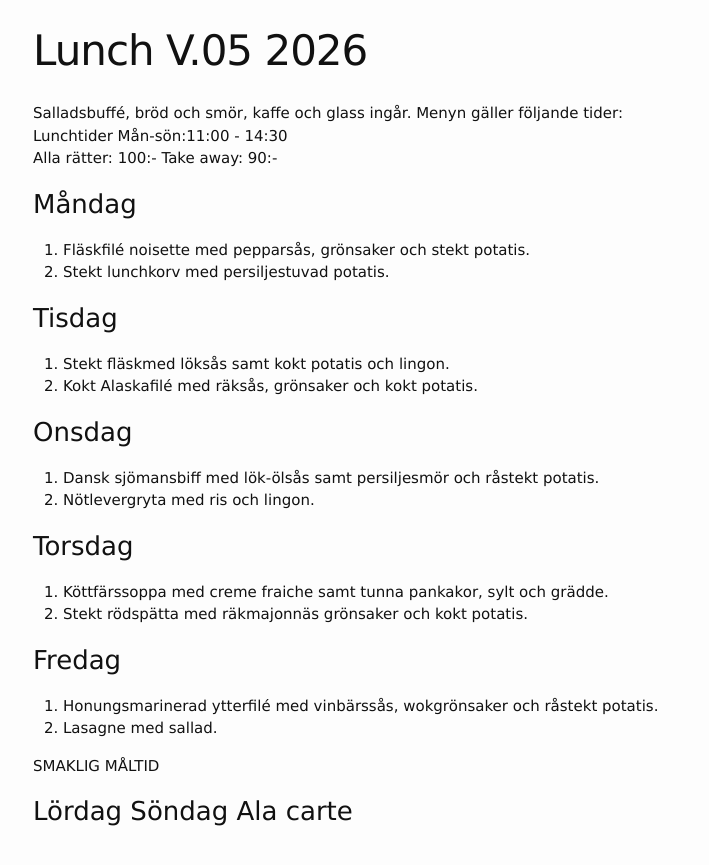
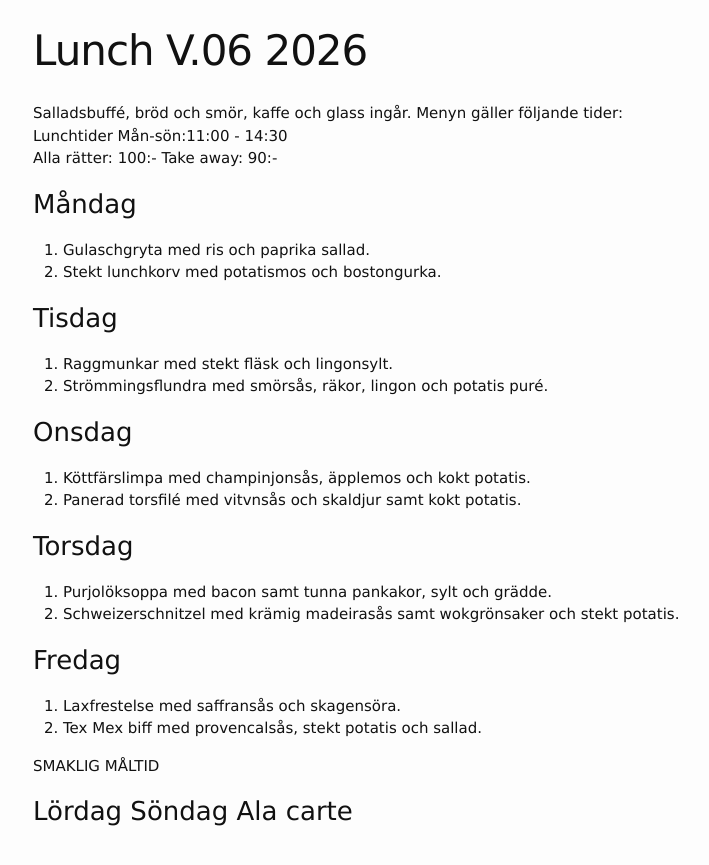
Before and after one commit to FarInn62/farinn62.github.io, a Jekyll site: the page built from lunch.md, in a window 1280 px wide. Shown: the top 865 px of the page, without its empty margins (237-946 px from the left). Built offline with Jekyll 4.4.1, drawn with Linux system fonts in a browser that asks for light colours.

Commit message:
Update lunch menu for version 6 of 2026

```diff
--- a/lunch.md
+++ b/lunch.md
@@ -1,6 +1,6 @@
 ---
 layout: foodmenu
-title: Lunch V.05 2026
+title: Lunch V.06 2026
 permalink: /lunch/
 published: true
 ---
@@ -11,27 +11,28 @@ Alla rätter: 100:- Take away: 90:-
 
 ### Måndag
 
-1. Fläskfilé noisette med pepparsås, grönsaker och stekt potatis.
-2. Stekt lunchkorv med persiljestuvad potatis.
+1. Gulaschgryta med ris och paprika sallad.
+2. Stekt lunchkorv med potatismos och bostongurka.
 
 ### Tisdag
 
-1. Stekt fläskmed löksås samt kokt potatis och lingon.
-2. Kokt Alaskafilé med räksås, grönsaker och kokt potatis.
+1. Raggmunkar med stekt fläsk och lingonsylt.
+2. Strömmingsflundra med smörsås, räkor, lingon och potatis puré.
 
 ### Onsdag
 
-1. Dansk sjömansbiff med lök-ölsås samt persiljesmör och råstekt potatis.
-2. Nötlevergryta med ris och lingon.
+1. Köttfärslimpa med champinjonsås, äpplemos och kokt potatis.
+2. Panerad torsfilé med vitvnsås och skaldjur samt kokt potatis.
 
 ### Torsdag
-1.  Köttfärssoppa med creme fraiche samt tunna pankakor, sylt och grädde.
-2.  Stekt rödspätta med räkmajonnäs grönsaker och kokt potatis.
+
+1.  Purjolöksoppa med bacon samt tunna pankakor, sylt och grädde.
+2.  Schweizerschnitzel med krämig madeirasås samt wokgrönsaker och stekt potatis.
 
 ### Fredag
 
-1. Honungsmarinerad ytterfilé med vinbärssås, wokgrönsaker och råstekt potatis.
-2. Lasagne med sallad.
+1. Laxfrestelse med saffransås och skagensöra.
+2. Tex Mex biff med provencalsås, stekt potatis och sallad.
 
 SMAKLIG MÅLTID
 
```
